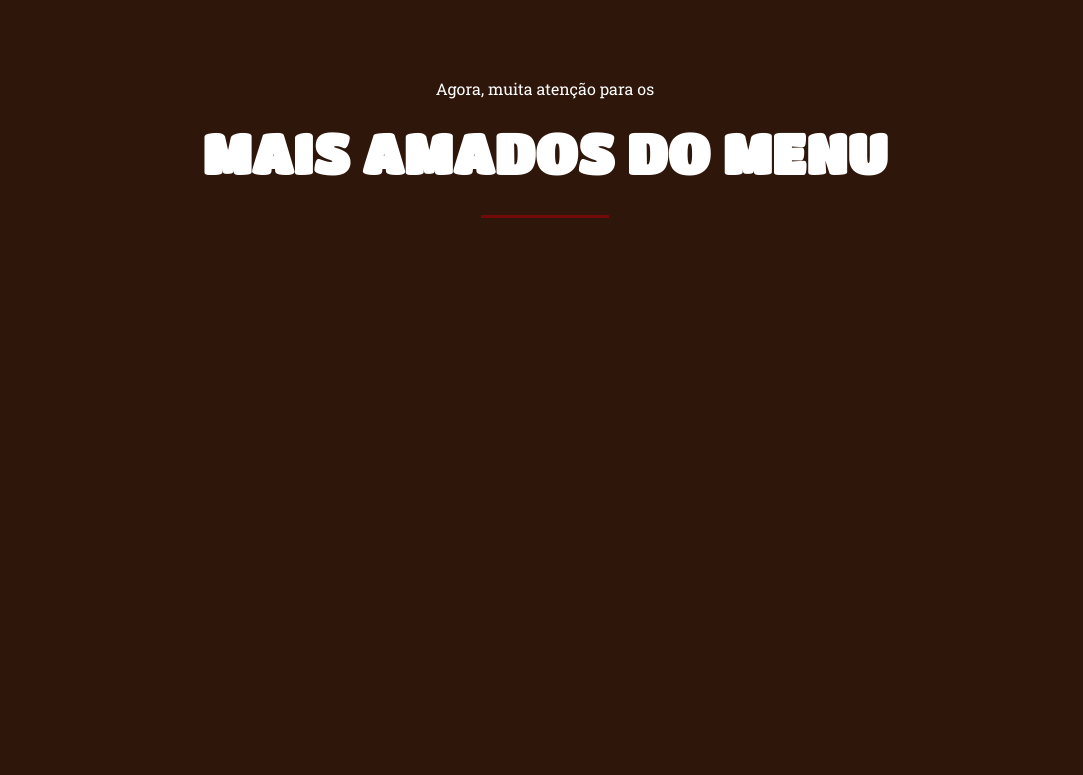
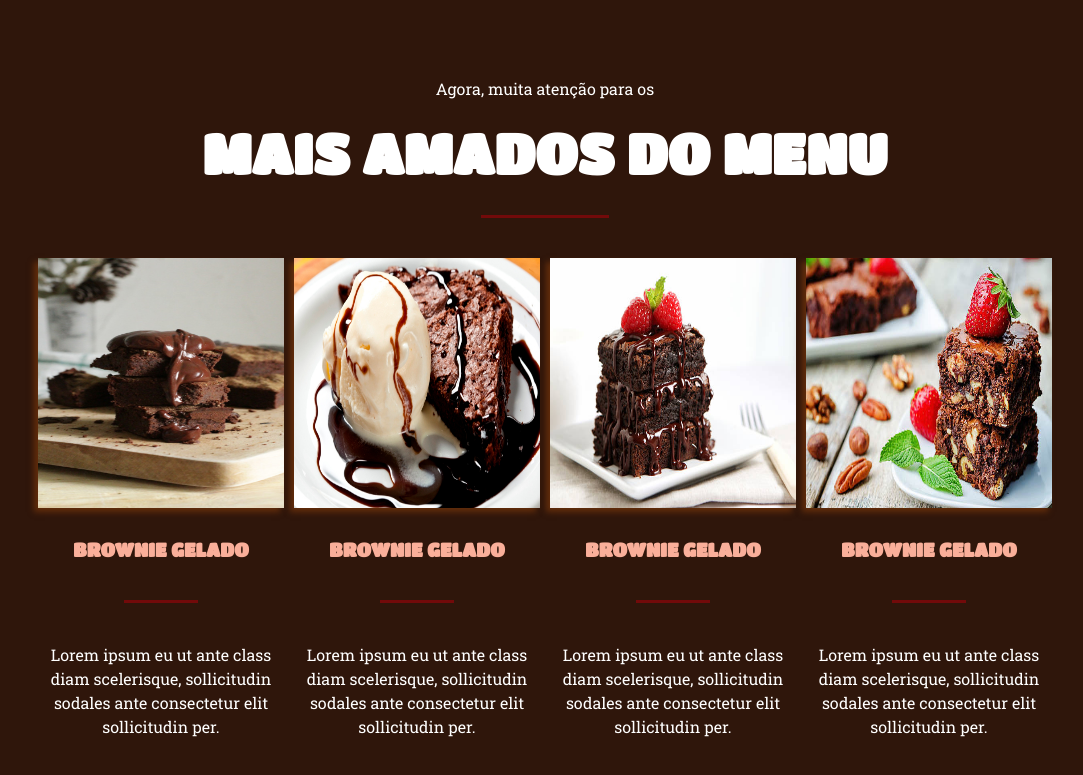
Before and after one commit to zezerinomattos/website-responsivo-brownie-barkery, a plain HTML site: page index.html in a window 1280 px wide. Shown: the part 1803-2578 px from the top of the page, without its empty margins (95-1178 px from the left). Before the commit the page ends 2101 px from the top, so only its background shows below. Drawn offline with Linux system fonts and the light colour scheme.

Commit message:
Segunda parte da seção imagens do menu finalizada
Foi colocado as imagens, o h3 e parágrafos das imagens.

```diff
--- a/index.html
+++ b/index.html
@@ -111,11 +111,39 @@
         <p>Agora, muita atenção para os</p>
         <h1>Mais amados do menu</h1>
         <hr>
-        <div id="mais-amados-principal">
-          <div class="mais-amados-menu"></div>
-          <div class="mais-amados-menu"></div>
-          <div class="mais-amados-menu"></div>
-          <div class="mais-amados-menu"></div>
+        <div id="mais-amados-imagem">
+          <div class="mais-amados-menu">
+            <img src="./imagens/brownie-marta-dzedyshko.jpg" alt="Brownie Marta">
+            <h2>Brownie Gelado</h2>
+            <hr>
+            <p>
+              Lorem ipsum eu ut ante class diam scelerisque, sollicitudin sodales ante consectetur elit sollicitudin per.
+            </p>
+          </div>
+          <div class="mais-amados-menu">
+            <img src="./imagens/Brownie-de-chocolate.jpg" alt="Brownie de chocolate">
+            <h2>Brownie Gelado</h2>
+            <hr>
+            <p>
+              Lorem ipsum eu ut ante class diam scelerisque, sollicitudin sodales ante consectetur elit sollicitudin per.
+            </p>
+          </div>
+          <div class="mais-amados-menu">
+            <img src="./imagens/brownies com morango.jpg" alt="Brownie com morango">
+            <h2>Brownie Gelado</h2>
+            <hr>
+            <p>
+              Lorem ipsum eu ut ante class diam scelerisque, sollicitudin sodales ante consectetur elit sollicitudin per.
+            </p>
+          </div>
+          <div class="mais-amados-menu">
+            <img src="./imagens/brownie-de-frutas-vermelhas-e-amendoas.jpg" alt="Brownie de frutas vermelhas">
+            <h2>Brownie Gelado</h2>
+            <hr>
+            <p>
+              Lorem ipsum eu ut ante class diam scelerisque, sollicitudin sodales ante consectetur elit sollicitudin per.
+            </p>
+          </div>
         </div>
         <div id="mais-amados-botao"></div>
       </section>
--- a/styles/style.css
+++ b/styles/style.css
@@ -237,3 +237,33 @@ section#mais-amados{
     flex-wrap: nowrap;
     justify-content: center;
 }
+
+section#mais-amados div#mais-amados-imagem{
+    width: 80%;
+    margin-top: 20px;
+    display: flex;
+    flex-flow: row wrap;
+    justify-content: space-between;
+}
+
+div#mais-amados-imagem div.mais-amados-menu{
+    width: 25%;
+    height: 100%;
+    padding: 0 5px;
+    align-items: center;
+
+    display: flex;
+    flex-direction: column;
+    flex-wrap: nowrap;
+    justify-content: center;
+}
+
+div#mais-amados-imagem div.mais-amados-menu img{
+    width: 100%;
+    height: 250px;
+    max-width: 100%;
+    max-height: 100%;
+    margin-bottom: 30px;
+
+    box-shadow:  -4px  4px 6px  #632D0B;
+}
--- a/styles/tipografia.css
+++ b/styles/tipografia.css
@@ -151,4 +151,25 @@ section#mais-amados hr{
     height: 3px;
     border: none;
     background-color: rgb(114, 10, 10);
+    margin-bottom: 20px;
 }
+
+div#mais-amados-imagem div.mais-amados-menu h2{
+    font-size: 120%;
+    text-align: center;
+    text-transform: uppercase;
+    color: #FAAF9A;
+}
+
+div#mais-amados-imagem div.mais-amados-menu p{
+    width: 90%;
+}
+
+div#mais-amados-imagem div.mais-amados-menu hr{
+    margin-top: 40px;
+    width: 30%;
+    height: 3px;
+    border: none;
+    background-color: rgb(114, 10, 10);
+    margin-bottom: 40px;
+}
```
Also changed, not shown: imagens/Brownie-de-chocolate.jpg (added), imagens/brownie-de-frutas-vermelhas-e-amendoas.jpg (added), imagens/brownie-marta-dzedyshko.jpg (added), imagens/brownies com morango.jpg (added).
